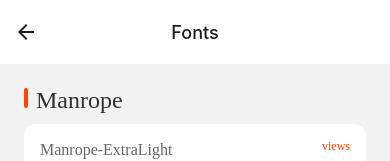
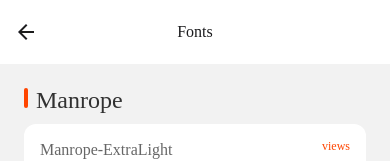
Before and after one commit to clin211/react-native-awesome, a React Native app: screen /Fonts in a window 390 px wide. Shown: the top 161 px of the page. Built offline with nearby package versions, Linux system fonts and the light colour scheme; what react-native-modalfy would draw is missing.

Commit message:
feat: 添加字体详情页查看不同 weight 的效果

```diff
--- a/src/navigator/index.tsx
+++ b/src/navigator/index.tsx
@@ -9,6 +9,8 @@
 import { ScreenParams } from './navigator';
 import Modal from '@/screens/Modal';
 import Fonts from '@/screens/Fonts';
+import FontDetail from '@/screens/FontDetail';
+import { fonts } from '@/theme';
 
 const RootNavigator = createStackNavigator<ScreenParams>();
 
@@ -20,6 +22,11 @@
                     gestureEnabled: false,
                     headerTitleAlign: 'center',
                     headerShadowVisible: false,
+                    headerTitleStyle: {
+                        fontSize: 16,
+                        lineHeight: 24,
+                        fontFamily: fonts.Manrope.SemiBold,
+                    },
                     headerStyleInterpolator: HeaderStyleInterpolators.forUIKit,
                     cardStyleInterpolator: CardStyleInterpolators.forHorizontalIOS,
                 }}
@@ -27,6 +34,7 @@
                 <RootNavigator.Screen name="Home" component={Home} />
                 <RootNavigator.Screen name="Modal" component={Modal} />
                 <RootNavigator.Screen name="Fonts" component={Fonts} />
+                <RootNavigator.Screen name="FontDetail" component={FontDetail} />
             </RootNavigator.Navigator>
         </NavigationContainer>
     );
--- a/src/navigator/navigator.d.ts
+++ b/src/navigator/navigator.d.ts
@@ -2,4 +2,5 @@
     Home: undefined;
     Modal: undefined;
     Fonts: undefined;
+    FontDetail: { font: string };
 };
--- /dev/null
+++ b/src/screens/FontDetail.tsx
@@ -0,0 +1,63 @@
+import { ScreenParams } from '@/navigator/navigator';
+import { fonts } from '@/theme';
+import { NativeStackScreenProps } from '@react-navigation/native-stack';
+import React, { FC, useLayoutEffect, useMemo } from 'react';
+import { FlatList, ScrollView, StyleSheet, Text, TextStyle, View } from 'react-native';
+
+const weight = ['200', '300', '400', '500', '600', '700', '800'];
+const FontDetail: FC<NativeStackScreenProps<ScreenParams, 'FontDetail'>> = ({
+    navigation,
+    route,
+}) => {
+    const { font } = route.params;
+    const param = useMemo(() => font.split('-'), [font]);
+    const baseFontFamily = (fonts as any)[param[0]][param[1]];
+
+    useLayoutEffect(() => {
+        navigation.setOptions({ title: `${param[0]} ${param[1]}` });
+    }, []);
+
+    return (
+        <FlatList
+            data={weight}
+            contentContainerStyle={styles.content}
+            ListHeaderComponent={() => <Text style={styles.title}>{baseFontFamily}</Text>}
+            renderItem={({ item }) => {
+                const _fonts = { fontFamily: `${baseFontFamily}`, fontWeight: item as any };
+                return (
+                    <View style={styles.item}>
+                        <Text style={[styles.title, _fonts]}>font weight: {item}</Text>
+                        <Text style={[styles.desc, _fonts]}>
+                            abcdefghijklmnopqrstuvwxyz 0123456789
+                        </Text>
+                    </View>
+                );
+            }}
+        />
+    );
+};
+
+export default FontDetail;
+
+const styles = StyleSheet.create({
+    container: {},
+    content: {
+        padding: 24,
+        rowGap: 8,
+    },
+    item: {
+        padding: 16,
+        backgroundColor: 'white',
+        borderRadius: 12,
+    },
+    title: {
+        fontSize: 20,
+        color: 'black',
+        fontFamily: fonts.Manrope.Bold,
+    },
+    desc: {
+        fontSize: 16,
+        lineHeight: 20,
+        marginTop: 8,
+    },
+});
--- a/src/screens/Fonts.tsx
+++ b/src/screens/Fonts.tsx
@@ -1,14 +1,10 @@
-import React from 'react';
-import { Pressable, ScrollView, SectionList, StyleSheet, Text, View } from 'react-native';
+import React, { FC } from 'react';
+import { NativeStackScreenProps } from '@react-navigation/native-stack';
+import { Pressable, SectionList, StyleSheet, Text, View } from 'react-native';
+import { fonts } from '@/theme';
+import { ScreenParams } from '@/navigator/navigator';
 
-const config = [
-    {
-        content: 'ABCDEFGHIJKLMNOPQRSTUVWXYZ abcdefghijklmnopqrstuvwxyz 1234567890',
-        title: 'Manrope',
-        weight: [200, 300, 400, 500, 600, 700, 800],
-    },
-];
-const Fonts = () => {
+const Fonts: FC<NativeStackScreenProps<ScreenParams, 'Fonts'>> = ({ navigation }) => {
     const list = [
         {
             title: 'Manrope',
@@ -28,7 +24,7 @@
             sections={list}
             style={styles.container}
             keyExtractor={(_, index) => index.toString()}
-            contentContainerStyle={{ rowGap: 12 }}
+            contentContainerStyle={{ rowGap: 12, paddingBottom: 30 }}
             renderSectionHeader={({ section: { title } }) => {
                 const isDongFang = title == '东方大楷';
                 return (
@@ -38,7 +34,7 @@
                             style={[
                                 styles.title,
                                 isDongFang && {
-                                    fontFamily: fontFamily.DongFangDaKai,
+                                    fontFamily: fonts.AlimamaDongFangDaKai.Regular,
                                     lineHeight: 26,
                                 },
                             ]}
@@ -52,15 +48,33 @@
                 const { title } = section;
                 const style = (styles as any)[`${title}-${item}`];
                 const isDongFang = title == '东方大楷';
+                if (isDongFang) console.log('item:', item);
                 return (
                     <View style={styles.item}>
                         <View style={styles['item-header']}>
-                            <Text style={styles['item-title']}>
+                            <Text
+                                style={[
+                                    styles['item-title'],
+                                    isDongFang && {
+                                        fontWeight: item as any,
+                                        fontFamily: fonts.AlimamaDongFangDaKai.Regular,
+                                    },
+                                ]}
+                            >
                                 {isDongFang ? '东方大楷' : style.fontFamily}
                             </Text>
-                            <Pressable style={styles['item-views']}>
-                                <Text style={styles['views-text']}>views</Text>
-                            </Pressable>
+                            {!isDongFang && (
+                                <Pressable
+                                    style={styles['item-views']}
+                                    onPress={() =>
+                                        navigation.navigate('FontDetail', {
+                                            font: style.fontFamily,
+                                        })
+                                    }
+                                >
+                                    <Text style={styles['views-text']}>views</Text>
+                                </Pressable>
+                            )}
                         </View>
                         {!isDongFang && (
                             <Text style={[styles.text, style]}>
@@ -80,21 +94,6 @@
 };
 
 export default Fonts;
-
-/**
- * @desc 字体
- * @return string
- */
-export const fontFamily = {
-    ExtraLight: 'Manrope-ExtraLight', // 200
-    Light: 'Manrope-Light', // 300
-    Regular: 'Manrope-Regular', // 400
-    Medium: 'Manrope-Medium', // 500
-    SemiBold: 'Manrope-SemiBold', // 600
-    Bold: 'Manrope-Bold', // 700
-    ExtraBold: 'Manrope-ExtraBold', // 800
-    DongFangDaKai: 'AlimamaDongFangDaKai-Regular',
-};
 
 const styles = StyleSheet.create({
     container: {
@@ -120,7 +119,7 @@
         fontSize: 24,
         lineHeight: 24,
         textAlignVertical: 'center',
-        fontFamily: fontFamily.Bold,
+        fontFamily: fonts.Manrope.Bold,
         color: 'rgba(0, 0, 0, 0.8)',
     },
     item: {
@@ -140,7 +139,7 @@
         fontSize: 12,
         lineHeight: 12,
         color: '#ff4500',
-        fontFamily: fontFamily.Medium,
+        fontFamily: fonts.Manrope.Medium,
         textAlign: 'center',
         textAlignVertical: 'center',
         flex: 1,
@@ -149,7 +148,7 @@
         fontSize: 16,
         lineHeight: 20,
         color: 'rgba(0, 0, 0, 0.6)',
-        fontFamily: fontFamily.SemiBold,
+        fontFamily: fonts.Manrope.SemiBold,
         marginBottom: 8,
     },
     text: {
@@ -159,25 +158,25 @@
         color: 'skyblue',
     },
     'Manrope-200': {
-        fontFamily: fontFamily.ExtraLight,
+        fontFamily: fonts.Manrope.ExtraLight,
     },
     'Manrope-300': {
-        fontFamily: fontFamily.Light,
+        fontFamily: fonts.Manrope.Light,
     },
     'Manrope-400': {
-        fontFamily: fontFamily.Regular,
+        fontFamily: fonts.Manrope.Regular,
     },
     'Manrope-500': {
-        fontFamily: fontFamily.Medium,
+        fontFamily: fonts.Manrope.Medium,
     },
     'Manrope-600': {
-        fontFamily: fontFamily.SemiBold,
+        fontFamily: fonts.Manrope.SemiBold,
     },
     'Manrope-700': {
-        fontFamily: fontFamily.Bold,
+        fontFamily: fonts.Manrope.Bold,
     },
     'Manrope-800': {
-        fontFamily: fontFamily.ExtraBold,
+        fontFamily: fonts.Manrope.ExtraBold,
     },
     'zhao-cai': {
         fontSize: 24,
@@ -186,31 +185,31 @@
         fontWeight: '100',
     },
     'Montserrat-100': {
-        fontFamily: 'Montserrat-Thin',
+        fontFamily: fonts.Montserrat.Thin,
     },
     'Montserrat-200': {
-        fontFamily: 'Montserrat-ExtraLight',
+        fontFamily: fonts.Montserrat.ExtraLight,
     },
     'Montserrat-300': {
-        fontFamily: 'Montserrat-Light',
+        fontFamily: fonts.Montserrat.Light,
     },
     'Montserrat-400': {
-        fontFamily: 'Montserrat-Regular',
+        fontFamily: fonts.Montserrat.Regular,
     },
     'Montserrat-500': {
-        fontFamily: 'Montserrat-Medium',
+        fontFamily: fonts.Montserrat.Medium,
     },
     'Montserrat-600': {
-        fontFamily: 'Montserrat-SemiBold',
+        fontFamily: fonts.Montserrat.SemiBold,
     },
     'Montserrat-700': {
-        fontFamily: 'Montserrat-Bold',
+        fontFamily: fonts.Montserrat.Bold,
     },
     'Montserrat-800': {
-        fontFamily: 'Montserrat-ExtraBold',
+        fontFamily: fonts.Montserrat.ExtraBold,
     },
     'dong-fang-da-kai': {
-        fontFamily: 'AlimamaDongFangDaKai-Regular',
+        fontFamily: fonts.AlimamaDongFangDaKai.Regular,
         fontSize: 14,
     },
 });
--- a/src/screens/Home.tsx
+++ b/src/screens/Home.tsx
@@ -14,7 +14,7 @@
 import { KeyboardInsetsView } from '@sdcx/keyboard-insets';
 import { useSafeAreaInsets } from 'react-native-safe-area-context';
 
-const Home: FC<NativeStackScreenProps<ScreenParams, 'Home'>> = ({ navigation, route }) => {
+const Home: FC<NativeStackScreenProps<ScreenParams, 'Home'>> = ({ navigation }) => {
     const insets = useSafeAreaInsets();
 
     useLayoutEffect(() => {
@@ -26,7 +26,6 @@
 
     return (
         <KeyboardInsetsView extraHeight={8} style={{ flex: 1, paddingTop: insets.top }}>
-            <Text>this is home page</Text>
             <Pressable style={styles.pressable} onPress={() => navigation.navigate('Modal')}>
                 <Text style={styles.text}>Modal</Text>
             </Pressable>
--- a/src/theme/index.ts
+++ b/src/theme/index.ts
@@ -1,4 +1,29 @@
 import commonStyle from './common-style';
+
+export const fonts = {
+    Manrope: {
+        ExtraLight: 'Manrope-ExtraLight',
+        Light: 'Manrope-Light',
+        Regular: 'Manrope-Regular',
+        Medium: 'Manrope-Medium',
+        SemiBold: 'Manrope-SemiBold',
+        Bold: 'Manrope-Bold',
+        ExtraBold: 'Manrope-ExtraBold',
+    },
+    AlimamaDongFangDaKai: {
+        Regular: 'AlimamaDongFangDaKai-Regular',
+    },
+    Montserrat: {
+        Thin: 'Montserrat-Thin',
+        ExtraLight: 'Montserrat-ExtraLight',
+        Light: 'Montserrat-Light',
+        Regular: 'Montserrat-Regular',
+        Medium: 'Montserrat-Medium',
+        SemiBold: 'Montserrat-SemiBold',
+        Bold: 'Montserrat-Bold',
+        ExtraBold: 'Montserrat-ExtraBold',
+    },
+};
 
 const theme = {
     cs: commonStyle,
```
